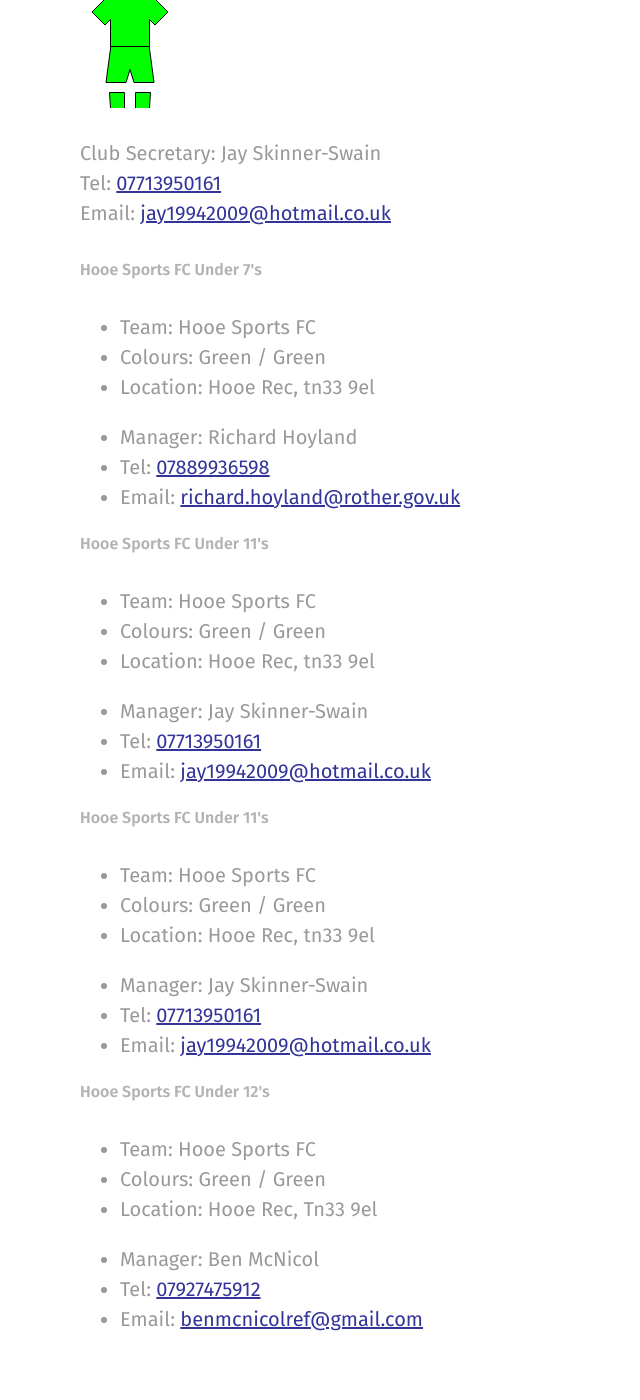
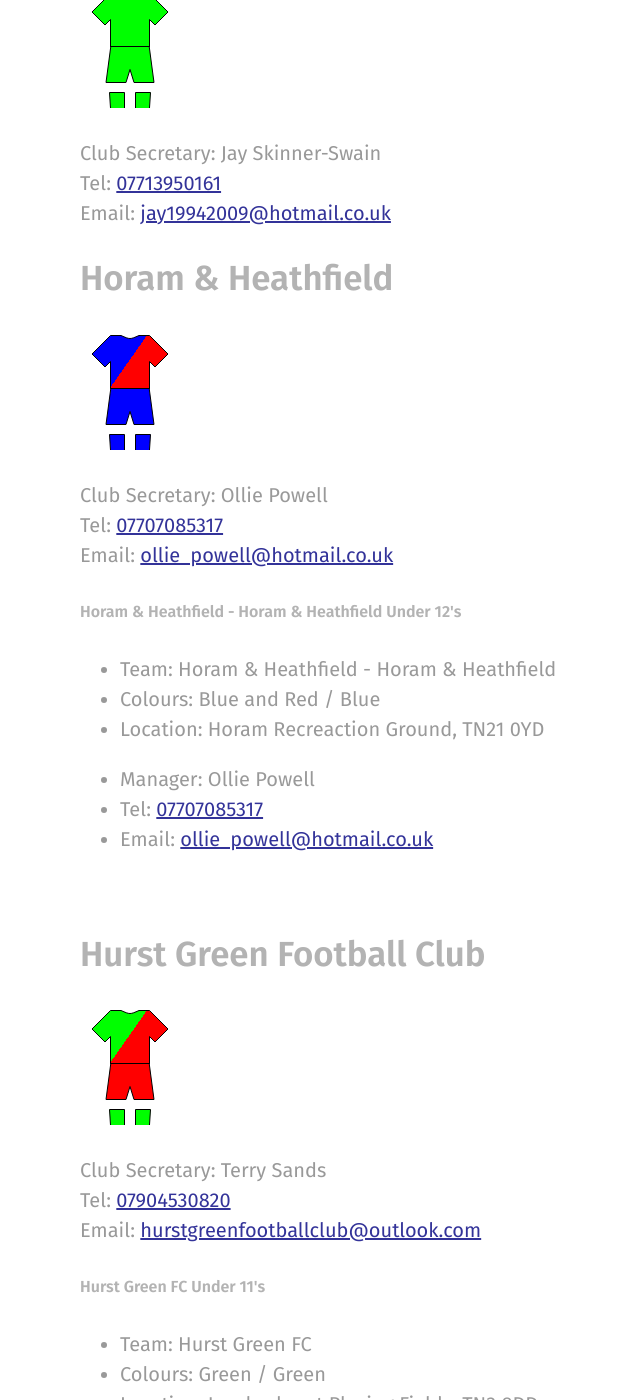
Before and after one commit to rotherleague/Rother, a Jekyll site: the page built from clubs.md, in a window 1280 px wide and 1400 px high, scrolled down 5947 px. Shown: the whole window, without its empty margins (0-640 px from the left). Built offline with Jekyll 4.4.1, drawn with Linux system fonts in a browser that asks for light colours; nearby versions of some CDN libraries.

Commit message:
Update hooe.html

```diff
--- a/_includes/clubs/hooe.html
+++ b/_includes/clubs/hooe.html
@@ -7,84 +7,3 @@
 <p>Club Secretary: Jay Skinner-Swain<br>
   Tel: <a href="tel:07713950161">07713950161</a><br>
 Email: <a href="mailto:jay19942009@hotmail.co.uk">jay19942009@hotmail.co.uk</a></p>
-<div>
-  <div>
-    <div>
-      <h5>Hooe Sports FC Under 7's</h5>
-    </div>
-    <ul>
-      <li>Team: Hooe Sports FC</li>
-      <li>Colours: Green / Green</li>
-      <li>Location: Hooe Rec, tn33 9el</li>
-    </ul>
-    <ul>
-      <li>Manager: Richard Hoyland<br>
-      </li>
-      <li>Tel: <a href="tel:07889936598">07889936598</a><br>
-      </li>
-      <li>Email: <a href="mailto:richard.hoyland@rother.gov.uk">richard.hoyland@rother.gov.uk</a></li>
-    </ul>
-  </div>
-</div>
-<div>
-  <div>
-    <div>
-      <h5>Hooe Sports FC Under 11's</h5>
-    </div>
-    <ul>
-      <li>Team: Hooe Sports FC</li>
-      <li>Colours: Green / Green</li>
-      <li>Location: Hooe Rec, tn33 9el</li>
-    </ul>
-    <ul>
-      <li>Manager: Jay Skinner-Swain<br>
-      </li>
-      <li>Tel: <a href="tel:07713950161">07713950161</a><br>
-      </li>
-      <li>Email: <a href="mailto:jay19942009@hotmail.co.uk">jay19942009@hotmail.co.uk</a><br>
-      </li>
-    </ul>
-  </div>
-</div>
-<div>
-  <div>
-    <div>
-      <h5>Hooe Sports FC Under 11's</h5>
-    </div>
-    <ul>
-      <li>Team: Hooe Sports FC</li>
-      <li>Colours: Green / Green</li>
-      <li>Location: Hooe Rec, tn33 9el</li>
-    </ul>
-    <ul>
-      <li>Manager: Jay Skinner-Swain<br>
-      </li>
-      <li>Tel: <a href="tel:07713950161">07713950161</a><br>
-      </li>
-      <li>Email: <a href="mailto:jay19942009@hotmail.co.uk">jay19942009@hotmail.co.uk</a><br>
-      </li>
-    </ul>
-  </div>
-</div>
-<div>
-  <div>
-    <div>
-      <h5>Hooe Sports FC Under 12's</h5>
-    </div>
-    <ul>
-      <li>Team: Hooe Sports FC</li>
-      <li>Colours: Green / Green</li>
-      <li>Location: Hooe Rec, Tn33 9el</li>
-    </ul>
-    <ul>
-      <li>Manager: Ben McNicol<br>
-      </li>
-      <li>Tel: <a href="tel:07927475912">07927475912</a><br>
-      </li>
-      <li>Email: <a href="mailto:benmcnicolref@gmail.com">benmcnicolref@gmail.com</a><br>
-      </li>
-    </ul>
-  </div>
-</div>
-
-<p>&nbsp;</p>
```
